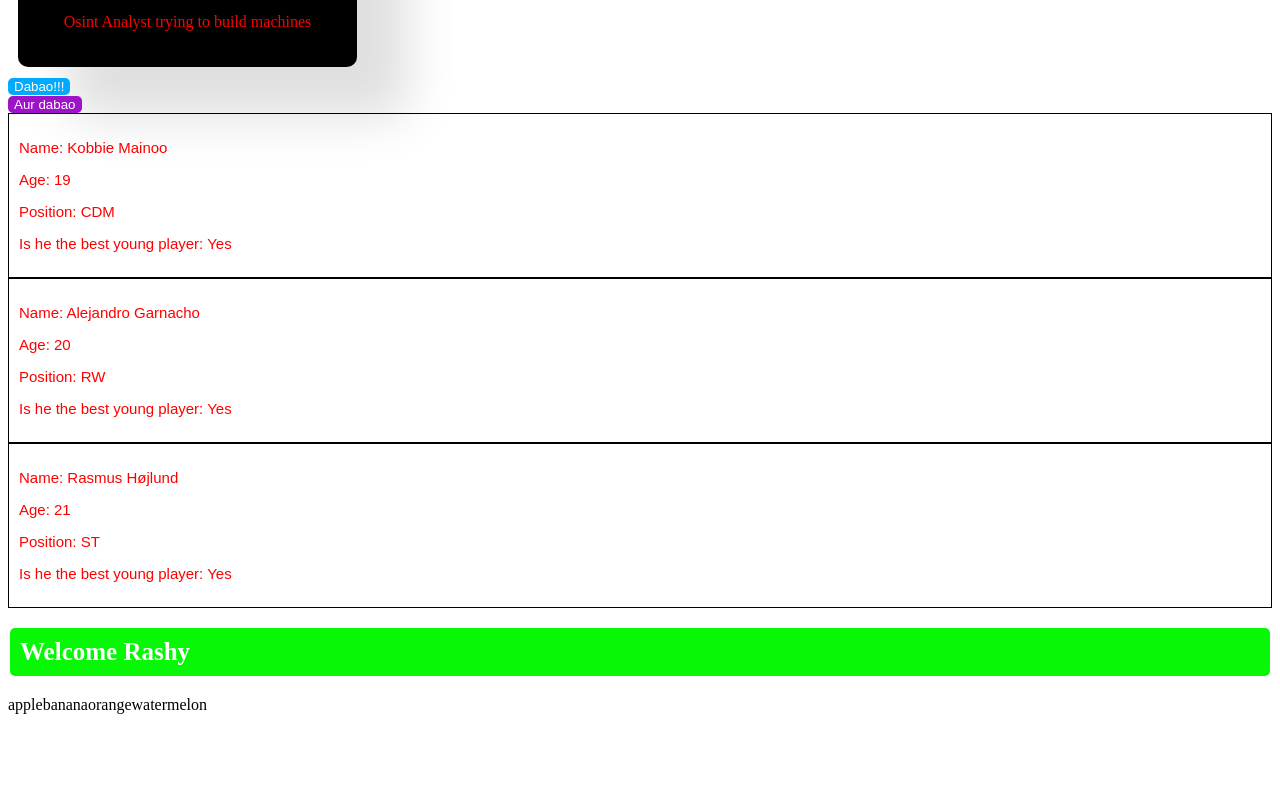
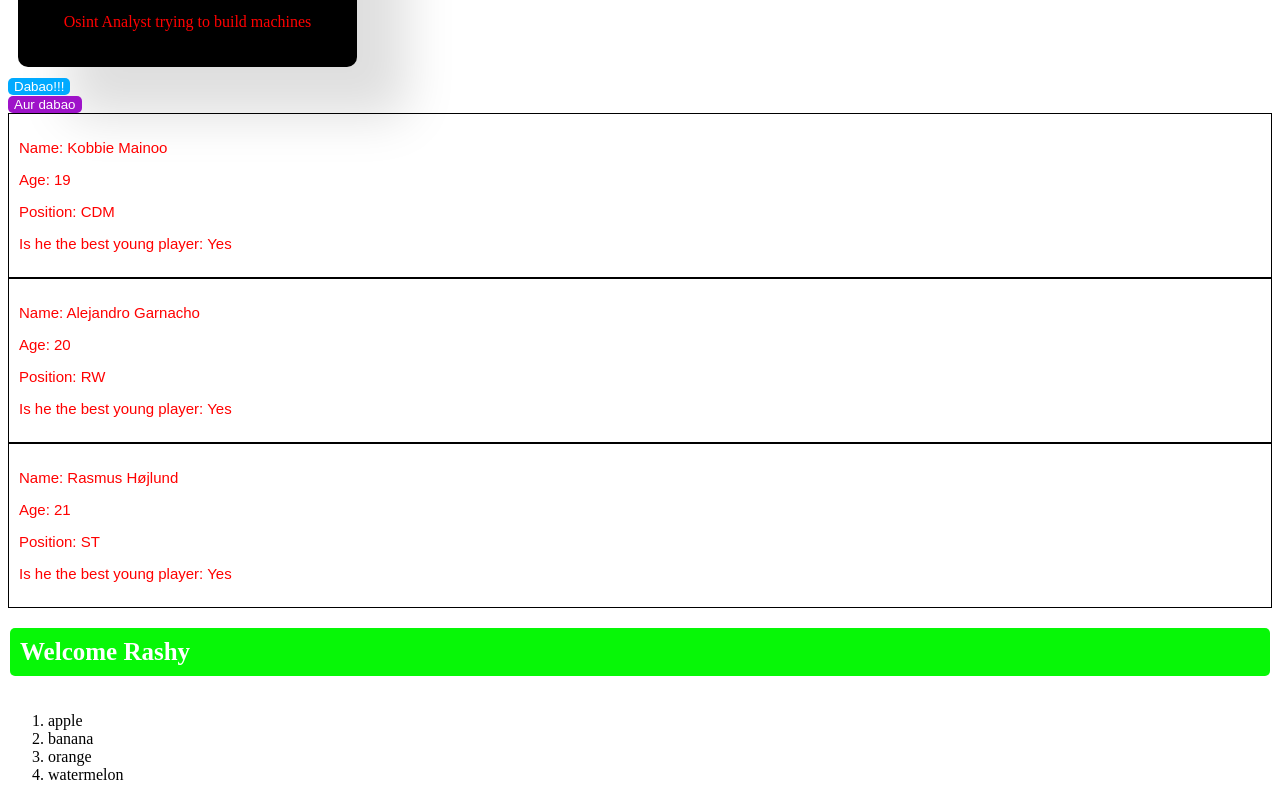
Before and after one commit to gargiiiii18/REACT-FULL, a React (Vite) app in the folder First/: page / in a window 1280 px wide. Shown: the part 546-1346 px from the top of the page. Before the commit the page ends 1268 px from the top, so only its background shows below. Built offline with nearby package versions, Linux system fonts and the light colour scheme.

Commit message:
used list rendering properties to display fruit list

```diff
--- a/First/src/List.jsx
+++ b/First/src/List.jsx
@@ -1,7 +1,10 @@
-
-function List(){
-    const fruits = ["apple", "banana", "orange", "watermelon"];
-    return (fruits);
+function List() {
+    const fruits = [{name: "apple", calories : 95},
+        {name: "banana", calories : 105},
+        {name: "orange", calories : 69},
+        {name: "watermelon", calories: 70}];
+    const listItems = fruits.map((fruit, index) => <li key={index}>{fruit.name}</li>);
+    return (<ol>{listItems}</ol>);
 }
 
 export default List;
```
